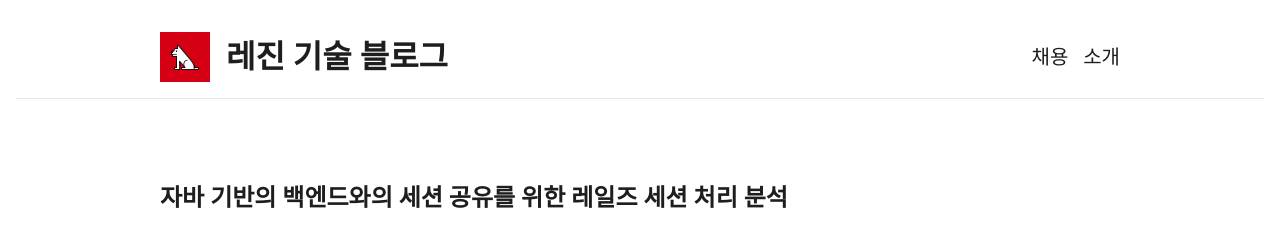
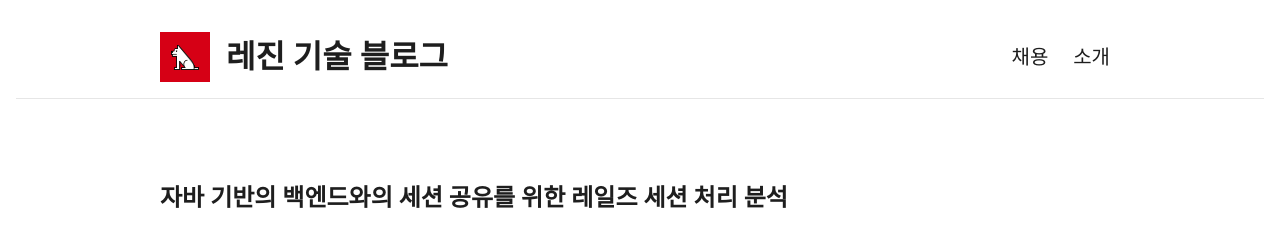
Before and after one commit to lezhin/lezhin.github.io, a Jekyll site: the page built from index.html, in a window 1280 px wide. Shown: the top 236 px of the page. Built offline with Jekyll 4.4.1, drawn with Linux system fonts in a browser that asks for light colours; nearby versions of some CDN libraries; some web fonts are replaced; the list of posts is cut into pages by our own code.

Commit message:
update nav style for active page

```diff
--- a/_includes/header.html
+++ b/_includes/header.html
@@ -2,8 +2,9 @@
     <div class="container">
         <h1 class="site-title"><i></i><a href="{{ site.url }}">{{ site.title }}</a></h1>
         <nav class="site-nav">
-            <a class="plain" href="{{ site.baseurl }}/recruit/">채용</a>
-            <a class="plain" href="{{ site.baseurl }}/about/">소개</a>
+            {% assign current = page.url | downcase | split: '/' %}
+            <a href="{{ site.baseurl }}/recruit/" {% if current[1]=='recruit' %}class="active"{% endif %}>채용</a>
+            <a href="{{ site.baseurl }}/about/" {% if current[1]=='about' %}class="active"{% endif %}>소개</a>
         </nav>
     </div>
     <div class="clearfix"></div>
--- a/_sass/_layout.scss
+++ b/_sass/_layout.scss
@@ -32,8 +32,13 @@
   .site-nav {
     float: right;
     font-size: 1.25em;
+    a {
+      padding: 0 .5em;
+    }
+    a.active {
+      border-bottom: 2px solid $red;
+    }
     a + a {
-      margin-left: .5em;
     }
   }
   .site-title, .site-nav {
```
